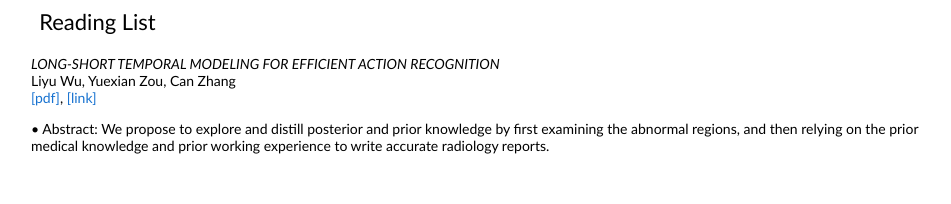
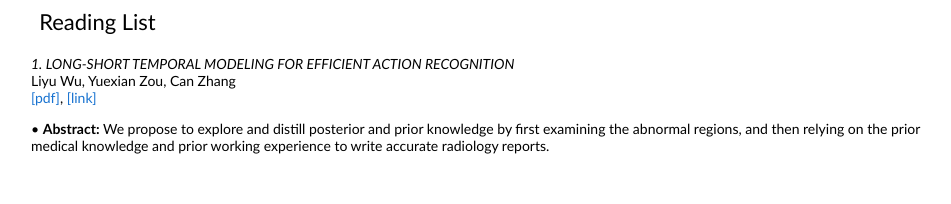
Before and after one commit to Paper-Reading/Paper-Reading.github.io, a plain HTML site: page index.html in a window 1280 px wide. Shown: the top 204 px of the page, without its empty margins (154-1105 px from the left). Drawn offline with Linux system fonts and the light colour scheme.

Commit message:
Update index.html

```diff
--- a/index.html
+++ b/index.html
@@ -24,13 +24,13 @@
     <tr onmouseout="aperture_stop()" onmouseover="aperture_start()" >
 
       <td valign="top" width="75%">
-     <em>LONG-SHORT TEMPORAL MODELING FOR EFFICIENT ACTION RECOGNITION</em><br>
+     <em>1. LONG-SHORT TEMPORAL MODELING FOR EFFICIENT ACTION RECOGNITION</em><br>
      Liyu Wu, Yuexian Zou, Can Zhang<br>
 	      <a href="arxiv/2106.15787.pdf">[pdf]</a>,
 	      <a href="https://arxiv.org/abs/2106.15787">[link]</a><br>
 
         <p></p>
-		<p>&bull; Abstract: We propose to explore and distill posterior and prior knowledge by first examining the abnormal regions,
+		<p>&bull; <strong> Abstract: </strong> We propose to explore and distill posterior and prior knowledge by first examining the abnormal regions,
 			and then relying on the prior medical knowledge and prior working experience to write accurate radiology reports. <br>
 		</p>
       </td>
```
